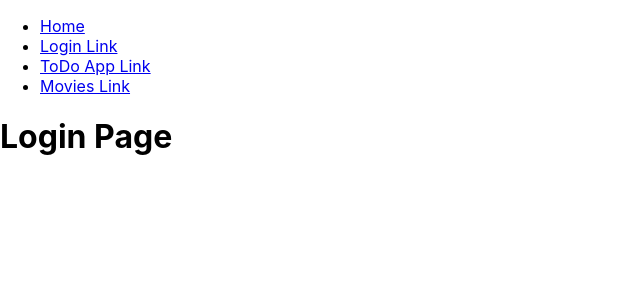
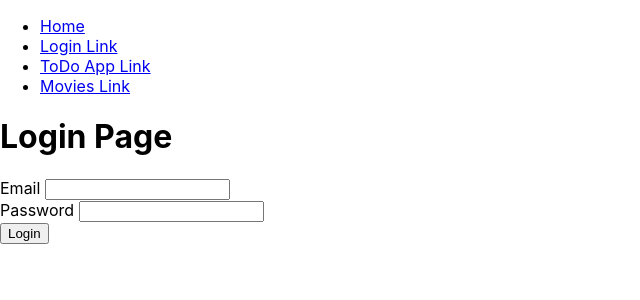
Before and after one commit to KareemAhmed96/react-combined-webapp, a React (Create React App) app: page /login in a window 1280 px wide. Shown: the top 300 px of the page, without its empty margins (0-640 px from the left). Built offline with nearby package versions, Linux system fonts and the light colour scheme.

Commit message:
created basic login page connected to reqres api

```diff
--- a/src/App.js
+++ b/src/App.js
@@ -5,6 +5,8 @@ import Home from './components/Home'
 import Login from './components/Login'
 import ToDoApp from './components/ToDoApp'
 import Movies from './components/Movies'
+
+import ApiHandler from './api/ApiHandler'
 
 import React from 'react';
 import {
--- /dev/null
+++ b/src/api/ApiHandler.js
@@ -0,0 +1,29 @@
+// A class that handles the requests sent to the api.
+
+
+class ApiHandler {
+
+    static async login(user) {
+
+        let requestOptions = {
+            method: 'POST',
+            headers: {"Content-Type": "application/json"},
+            body: JSON.stringify(user),
+        };
+
+        let response = await fetch("https://reqres.in/api/login", requestOptions)
+        let responseJsonObj = await response.json()
+
+        return responseJsonObj
+
+    }
+
+
+    static async getMovies() {
+
+    }
+
+}
+
+
+export default ApiHandler;
--- a/src/components/Login.js
+++ b/src/components/Login.js
@@ -1,10 +1,48 @@
 import React from 'react'
+import ApiHandler from '../api/ApiHandler';
 
 class Login extends React.Component {
+
+  constructor() {
+    super();
+    this.state = {
+      email: "",
+      password: "",
+      error: ""
+    }
+  }
+
+  login = async () => {
+    let user = {
+      email: this.state.email,
+      password: this.state.password
+    }
+
+    let response = await ApiHandler.login(user)
+
+    if(response.error) {
+      this.setState({error:response.error})
+      console.log(this.state.error)
+    }
+    else {
+      console.log(response)
+    }
+
+  }
+
+  changeInput = (e) => {
+    let statePropName = e.target.name
+    this.setState({[statePropName]: e.target.value})
+  }
+
   render() {
     return (
       <div>
         <h1>Login Page</h1>
+        Email <input type="email" value={this.state.email} name="email" onChange={this.changeInput}/><br />
+        Password <input type="password" value={this.state.password} name="password" onChange={this.changeInput}/><br />
+        <button onClick={this.login} >Login</button>
+
       </div>
     )
   }
```
Lines whose indentation alone changed are shown as unchanged.
